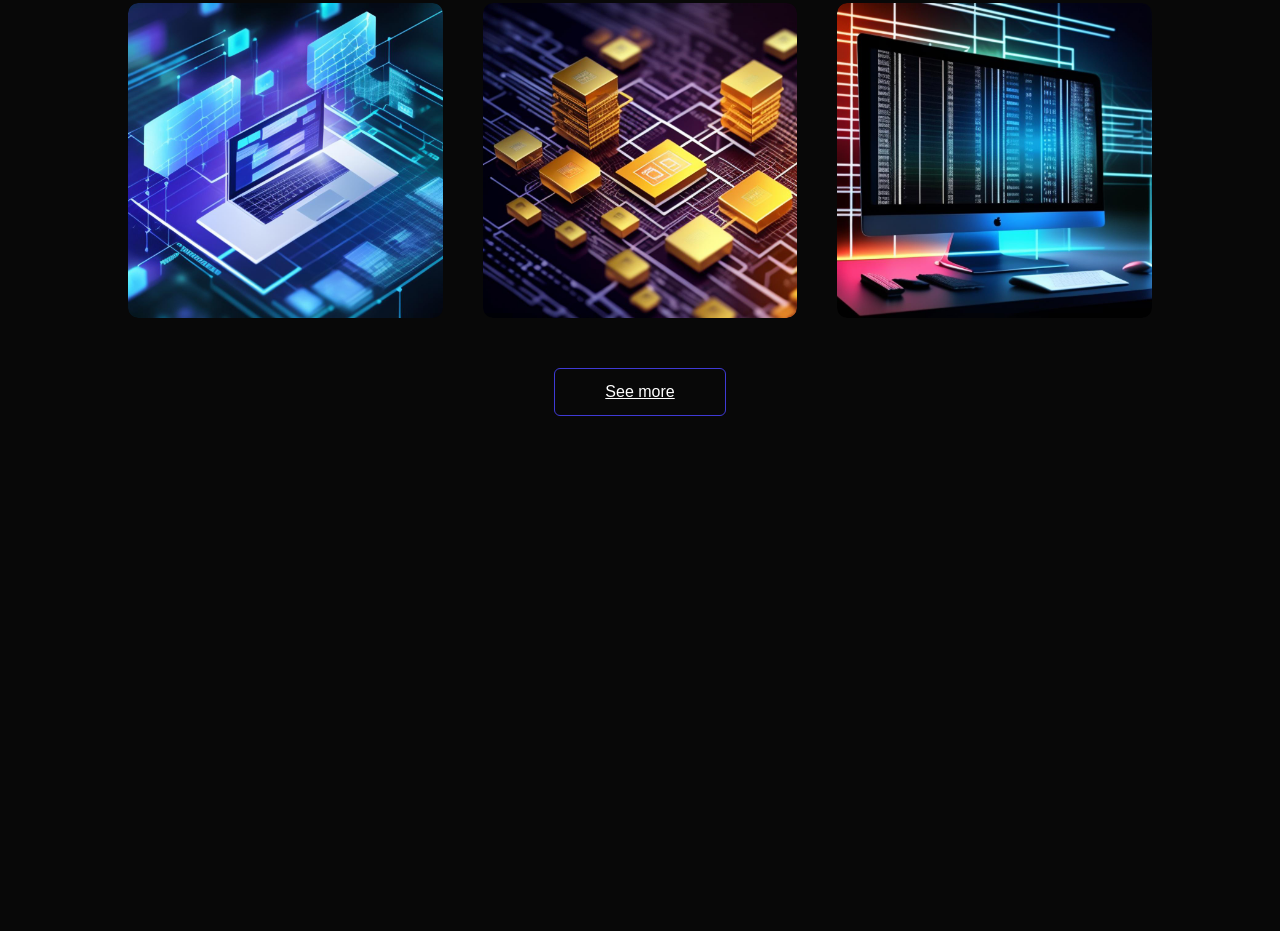
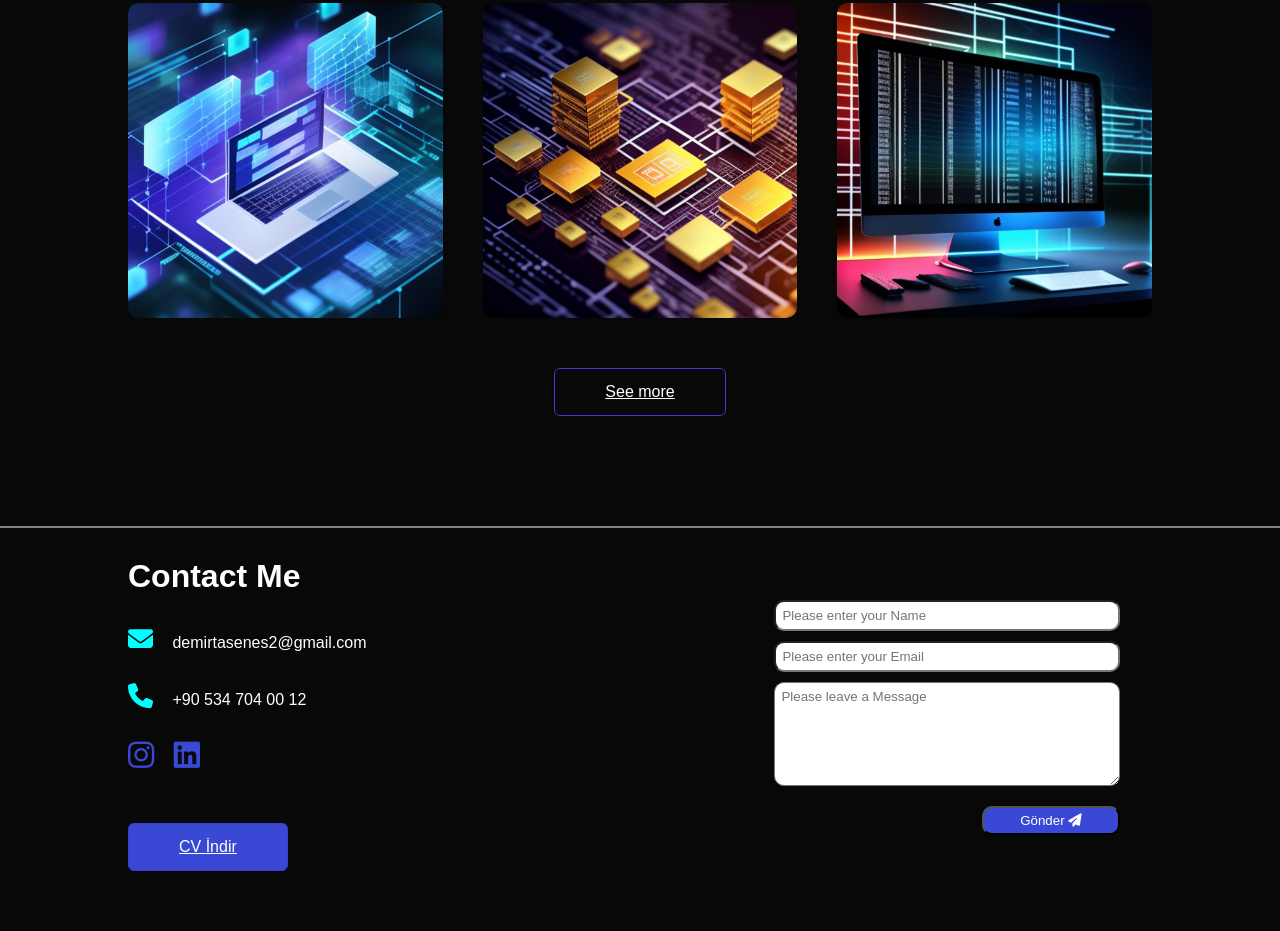
Before and after one commit to demirtasenes4/Personal-Portfolio, a plain HTML site: page indextr.html in a window 1280 px wide. Shown: the part 2178-3109 px from the top of the page. Before the commit the page ends 2704 px from the top, so only its background shows below. Drawn offline with Linux system fonts and the light colour scheme.

Commit message:
footer for TR page has been updated

```diff
--- a/indextr.html
+++ b/indextr.html
@@ -149,6 +149,35 @@
             <a href="#" class="btn">See more</a>
         </div>
     </div>
+
+     <!-- -----------------Contact-------------------- -->
+     <footer>
+        <div id="contact">
+            <div class="container">
+                <div class="row">
+                    <img src="images/logo.jpg">
+                    <div class="contact-left">
+                        <h1>Contact Me</h1>
+                        <p><i class="fa-solid fa-envelope"></i> demirtasenes2@gmail.com</p>
+                        <p><i class="fa-solid fa-phone"></i> +90 534 704 00 12</p>
+                        <div class="social-icons">
+                            <a href="https://www.instagram.com/demirtasenes4/"><i class="fab fa-instagram"></i></a>
+                            <a href="https://www.linkedin.com/in/enesdemirtas4/"><i class="fab fa-linkedin"></i></a>
+                        </div>
+                        <a href="Enes Demirtaş - CV.pdf" download class="btn btn2">CV İndir</a>
+                    </div>
+                    <div class="contact-right">
+                        <form>
+                            <input type="text" name="name" placeholder="Please enter your Name" required>
+                            <input type="email" name="email" placeholder="Please enter your Email" required>
+                            <textarea name="Message" rows="6" maxlength="400" placeholder="Please leave a Message"></textarea>
+                            <button type="submit"> Gönder <i class="fas fa-paper-plane"></i></button>
+                        </form>
+                    </div>
+                </div>
+            </div>
+        </div>
+    </footer>
     <button id="backToTopBtn" class="hidden" onclick="scrollToTop()">
         <i class="fa-solid fa-arrow-up"></i>
     </button>
--- a/style.css
+++ b/style.css
@@ -480,6 +480,7 @@ nav ul li a:hover:hover::after {
 }
 .contact-left p{
 	margin-top: 2em;
+	text-wrap: nowrap;
 }
 .contact-left p i{
 	color: aqua;
@@ -535,3 +536,8 @@ nav ul li a:hover:hover::after {
 	background-color: rgb(80, 100, 255);
 	cursor: pointer;
 }
+@media (max-width: 1440px) {
+	#contact img{
+		display: none;
+	}
+}
```
Also changed, not shown: index.html (+1 -1 lines).
